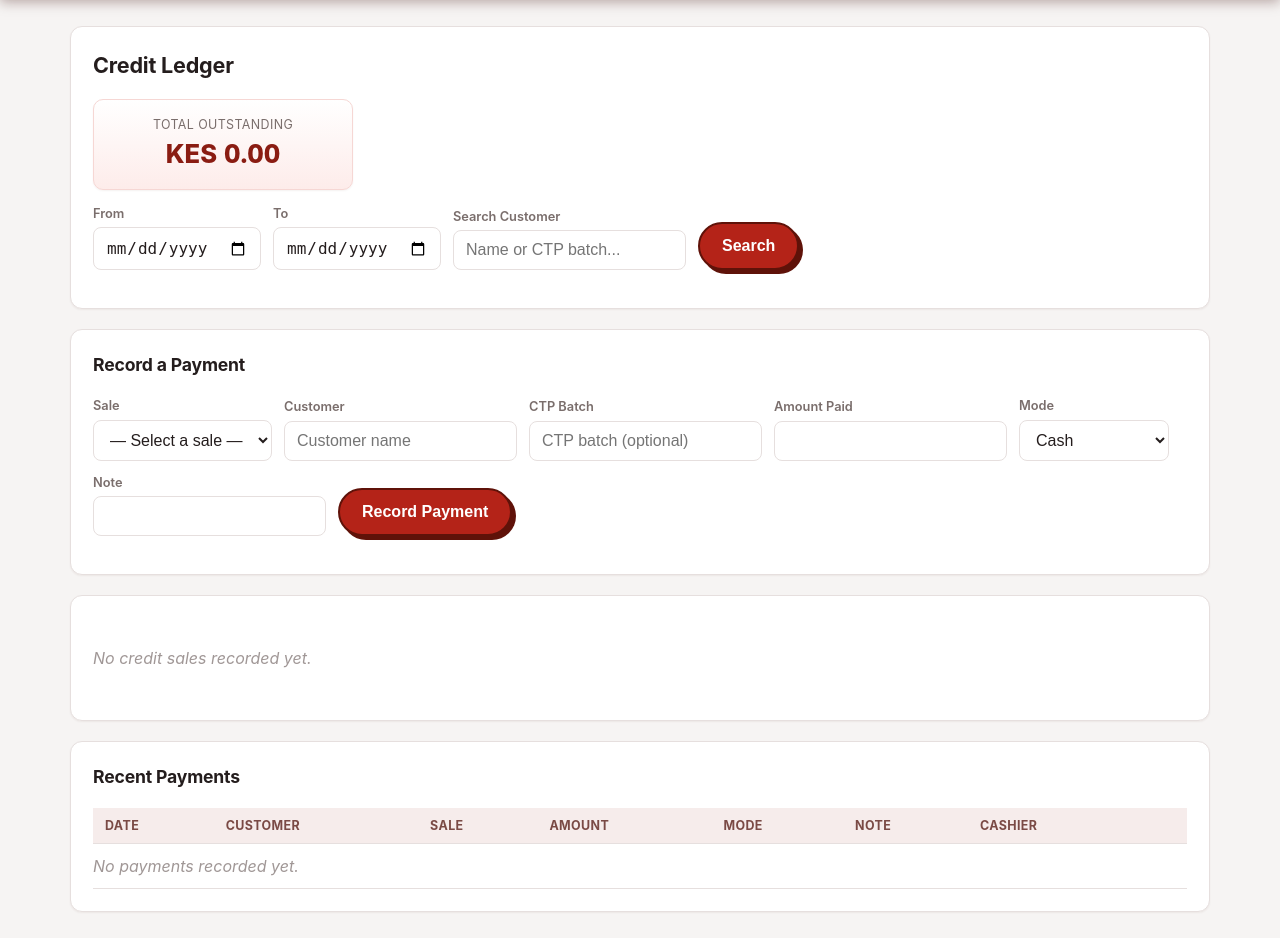
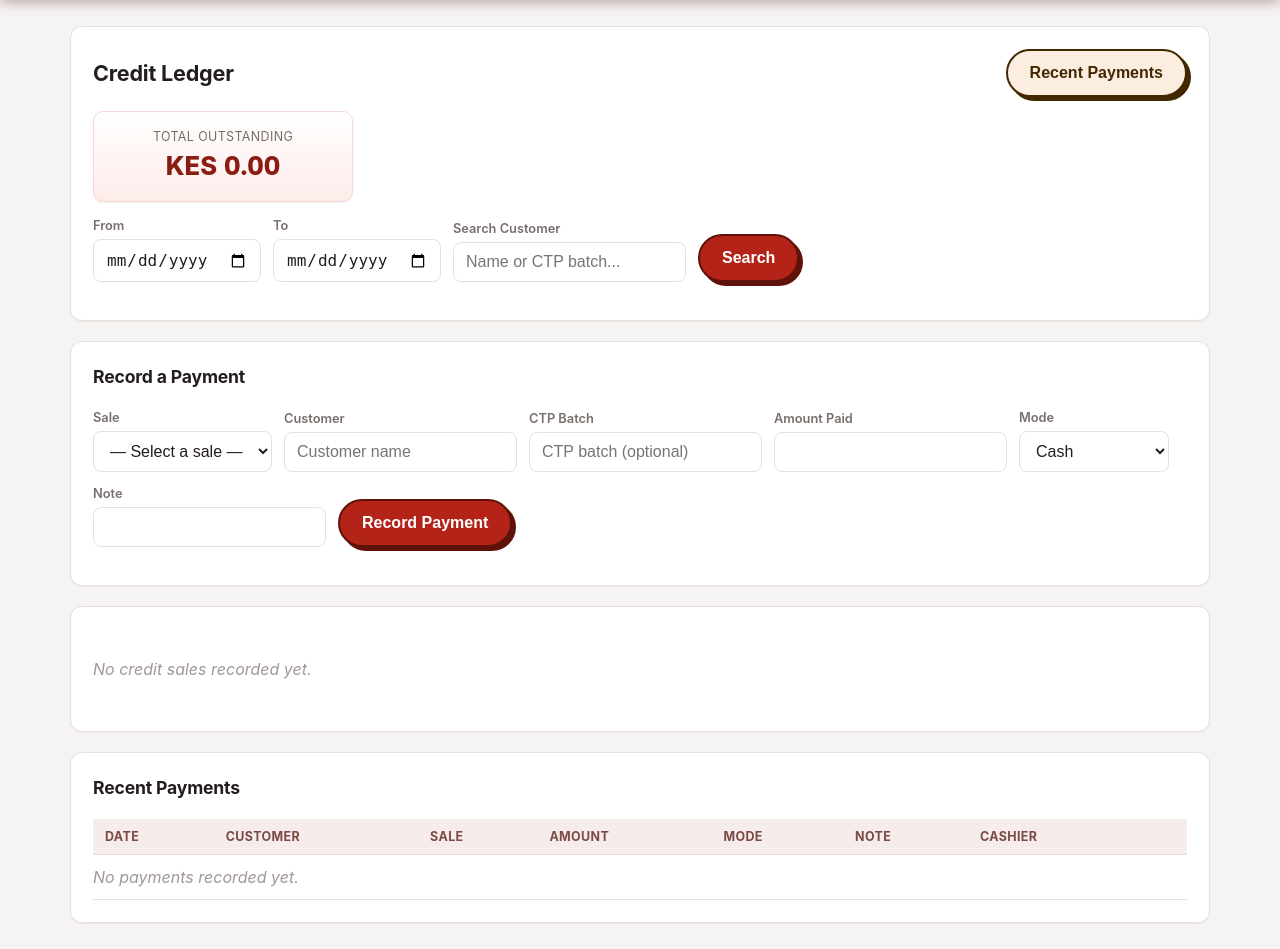
Before and after one commit to hamisi99-03/hi_frontoffice, a Django app: page /credit/ in a window 1280 px wide. Shown: the part 85-1034 px from the top of the page. Before the commit the page ends 999 px from the top, so only its background shows below. Run offline with Django 5.2, Linux system fonts and the light colour scheme; the visitor is signed in with stand-in values (Sample User, id 1); data comes from the database, SQL or seed files in the repository; data that the repository does not hold is empty.

Commit message:
Style invoice print/PDF buttons and add jump-to-recent-payments button on credit ledger

```diff
--- a/sales/templates/sales/credit_ledger.html
+++ b/sales/templates/sales/credit_ledger.html
@@ -3,7 +3,10 @@
 {% block content %}
 
 <div class="card">
-  <h2>Credit Ledger</h2>
+  <div style="display:flex; justify-content:space-between; align-items:center; flex-wrap:wrap; gap:8px; margin-bottom:8px;">
+    <h2 style="margin:0;">Credit Ledger</h2>
+    <button type="button" class="secondary" onclick="document.getElementById('recent-payments').scrollIntoView({behavior:'smooth'});">Recent Payments</button>
+  </div>
   <div class="grid" style="max-width:260px">
     <div class="stat"><div class="label">Total Outstanding</div><div class="value">KES {{ outstanding_total|floatformat:2 }}</div></div>
   </div>
@@ -114,7 +117,7 @@
 <div class="card"><p class="empty">No credit sales recorded yet.</p></div>
 {% endfor %}
 
-<div class="card">
+<div class="card" id="recent-payments">
   <h3>Recent Payments</h3>
   <table>
     <thead><tr><th>Date</th><th>Customer</th><th>Sale</th><th>Amount</th><th>Mode</th><th>Note</th><th>Cashier</th><th></th></tr></thead>
```
Also changed, not shown: sales/templates/sales/invoice.html (+15 -4 lines).
